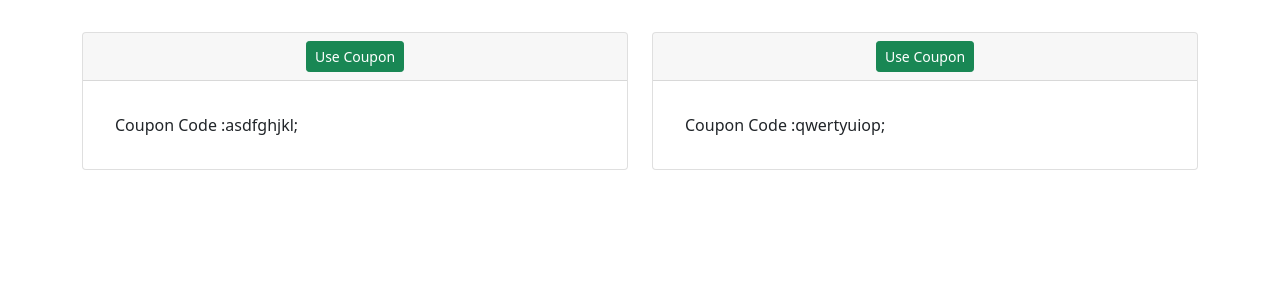
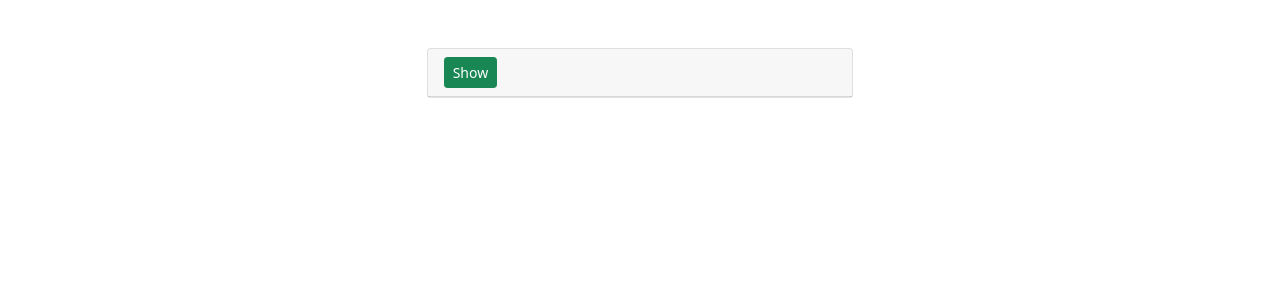
Before and after one commit to chinovieza/simplify-react, a React (Create React App) app in the folder my-first-react/: page / in a window 1280 px wide. Shown: the top 300 px of the page. Built offline with nearby package versions, Linux system fonts and the light colour scheme.

Commit message:
Show/Hide by Ternary

```diff
--- a/my-first-react/src/App.js
+++ b/my-first-react/src/App.js
@@ -1,32 +1,33 @@
 import React, { Component } from 'react';
 import 'bootstrap/dist/css/bootstrap.min.css';
-import Coupon from './Coupon';
 
 class App extends Component {
 
     state = {
-        coupon1: {
-            secretWord: 'asdfghjkl;',
-            status: true
-        },
-        coupon2: {
-            secretWord: 'qwertyuiop;',
-            status: true
-        }
+        data: false
     }
 
-    useCoupon = (name) => {
-        const updatedCoupon = {...this.state};
-        updatedCoupon[name].status = false;
-        this.setState(updatedCoupon);
+    toggleHandler = () => {
+        const newData = !this.state.data;
+        this.setState({
+            data: newData
+        });
     }
 
     render() {
-        return (
-            <div className="container">
-                <div className="row mt-4">
-                    <Coupon data={this.state['coupon1']} setCoupon={this.useCoupon.bind(this, 'coupon1')} />
-                    <Coupon data={this.state['coupon2']} setCoupon={this.useCoupon.bind(this, 'coupon2')} />
+        return(
+            <div className="col-4 mx-auto mt-5">
+                <div className="card">
+                    <div className="card-header text-right">
+                        <button type="button" className="btn btn-success btn-sm" onClick={this.toggleHandler}>
+                            {this.state.data ? 'Hide' : 'Show'}
+                        </button>
+                    </div>
+                    {
+                        this.state.data
+                        ? <div className="card-body p-5 text-center"><div>Hello World!</div></div>
+                        : null
+                    }
                 </div>
             </div>
         )
```
Also changed, not shown: my-first-react/src/App-5-4.js (added, +36 -0 lines).
